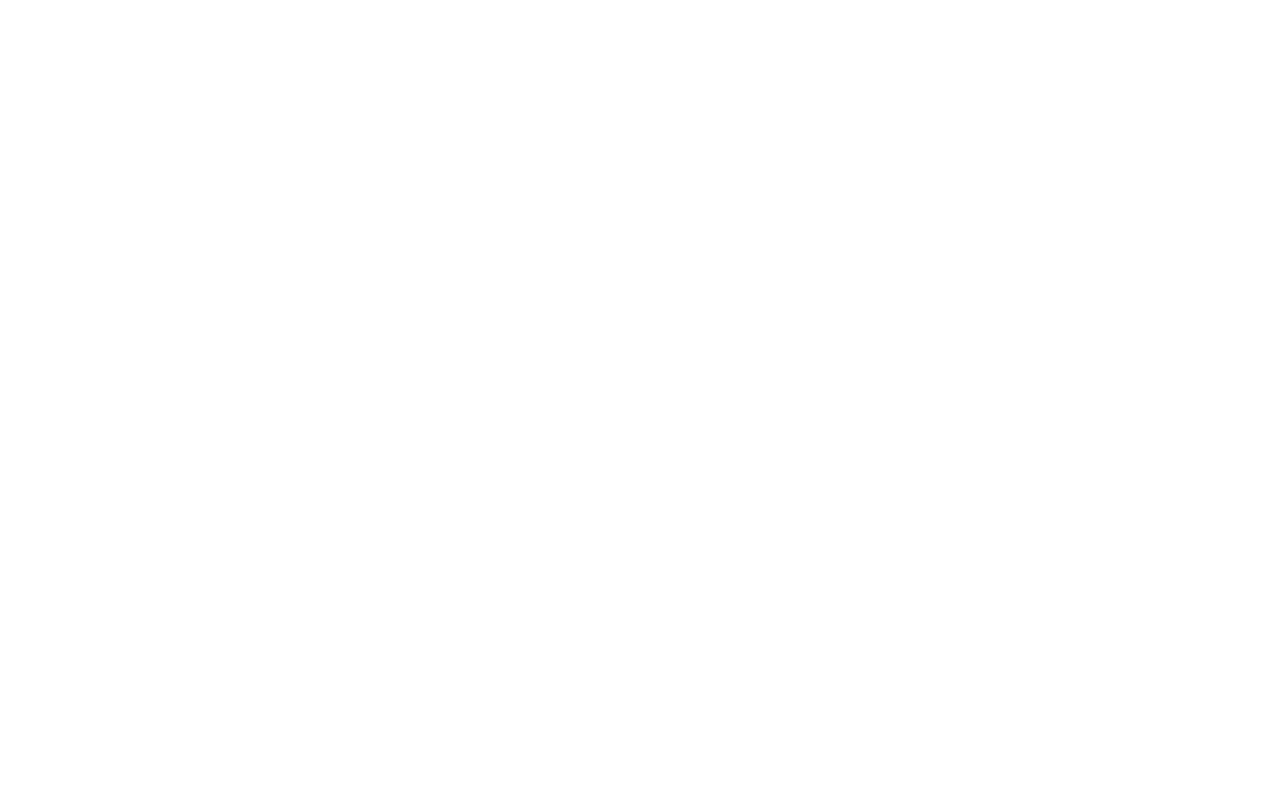
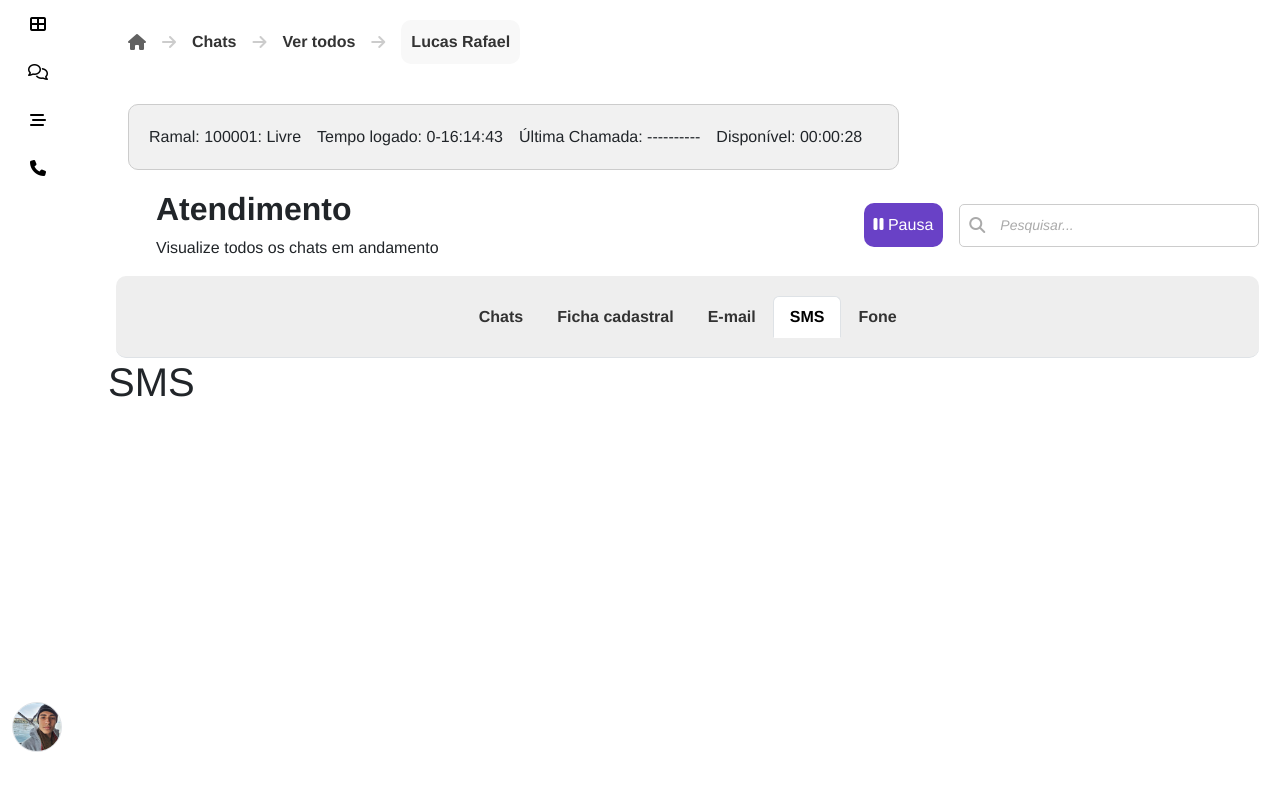
Before and after one commit to mateusmaranhao12/zap-facil, a Vue app: page /menu-usuario/sms in a window 1280 px wide. Before the commit this address had no page. Shown: the top 790 px of the page. Built offline with nearby package versions, Linux system fonts and the light colour scheme.

Commit message:
Add routes Email, sms and ficha-cadastral

```diff
--- a/src/components/Navbar3.vue
+++ b/src/components/Navbar3.vue
@@ -2,19 +2,29 @@
     <div class="container">
         <ul class="nav nav-tabs d-flex justify-content-center ms-2 mt-3">
             <li class="nav-item">
-                <a class="nav-link active" aria-current="page" href="#">Chats</a>
+                <router-link to="/menu-usuario/conversas" class="nav-link" active-class="active" exact>
+                    Chats
+                </router-link>
             </li>
             <li class="nav-item">
-                <a class="nav-link" href="#">Ficha cadastral</a>
+                <router-link to="/menu-usuario/ficha-cadastral" class="nav-link" active-class="active">
+                    Ficha cadastral
+                </router-link>
             </li>
             <li class="nav-item">
-                <a class="nav-link" href="#">E-mail</a>
+                <router-link to="/menu-usuario/email" class="nav-link" active-class="active">
+                    E-mail
+                </router-link>
             </li>
             <li class="nav-item">
-                <a class="nav-link" href="#">SMS</a>
+                <router-link to="/menu-usuario/sms" class="nav-link" active-class="active">
+                    SMS
+                </router-link>
             </li>
             <li class="nav-item">
-                <a class="nav-link" href="#">Fone</a>
+                <a href="" class="nav-link" active-class="active">
+                    Fone
+                </a>
             </li>
         </ul>
     </div>
--- a/src/router/index.js
+++ b/src/router/index.js
@@ -1,8 +1,11 @@
 import { createRouter, createWebHistory } from 'vue-router'
 import Conversas from '@/views/Conversas.vue'
+import Email from '@/views/Email.vue'
+import FichaCadastral from '@/views/FichaCadastral.vue'
+import Kanban from '@/views/Kanban.vue'
 import LoginUsuario from '@/views/LoginUsuario.vue'
 import MenuUsuario from '@/views/MenuUsuario.vue'
-import Kanban from '@/views/Kanban.vue'
+import Sms from '@/views/Sms.vue'
 
 const routes = [
 
@@ -29,6 +32,24 @@
         path: 'kanban',
         name: 'kanban-usuario',
         component: Kanban
+      },
+
+      {
+        path: 'ficha-cadastral',
+        name: 'ficha-cadastral',
+        component: FichaCadastral
+      },
+
+      {
+        path: 'email',
+        name: 'e-mail',
+        component: Email
+      },
+
+      {
+        path: 'sms',
+        name: 'sms-usuario',
+        component: Sms
       }
 
     ]
--- /dev/null
+++ b/src/views/Email.vue
@@ -0,0 +1,19 @@
+<template>
+    <Navbar3 />
+    <h1>E-mail</h1>
+</template>
+
+<script>
+
+import Navbar3 from '@/components/Navbar3.vue'
+export default {
+
+    name: 'e-mail',
+
+    components: {
+        Navbar3
+    }
+
+}
+
+</script>
--- /dev/null
+++ b/src/views/FichaCadastral.vue
@@ -0,0 +1,19 @@
+<template>
+    <Navbar3 />
+    <h1>Ficha cadastral</h1>
+</template>
+
+<script>
+
+import Navbar3 from '@/components/Navbar3.vue'
+export default {
+
+    name: 'ficha-cadastral',
+
+    components: {
+        Navbar3
+    }
+
+}
+
+</script>
--- /dev/null
+++ b/src/views/Sms.vue
@@ -0,0 +1,19 @@
+<template>
+    <Navbar3 />
+    <h1>SMS</h1>
+</template>
+
+<script>
+
+import Navbar3 from '@/components/Navbar3.vue'
+export default {
+
+    name: 'enviar-sms',
+
+    components: {
+        Navbar3
+    }
+
+}
+
+</script>
```
